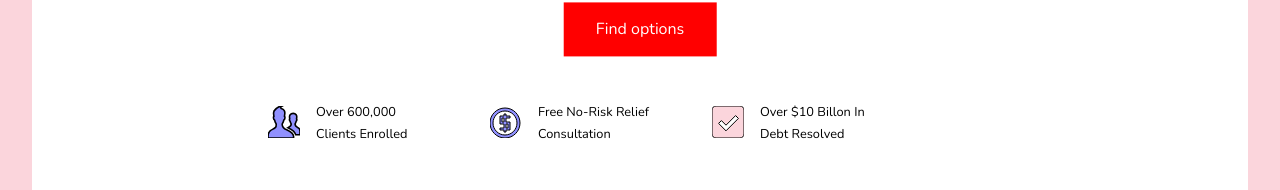
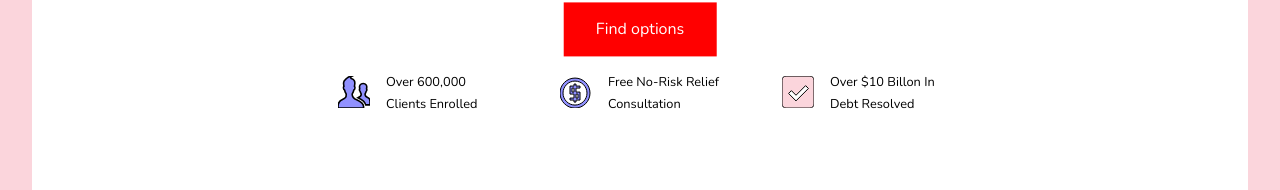
Before and after one commit to haywhy2019/thedebt, a React (Create React App) app: page / in a window 1280 px wide. Shown: the part 610-800 px from the top of the page. Built offline with nearby package versions, Linux system fonts and the light colour scheme.

Commit message:
edited header

```diff
--- a/src/styles/pages/_home.scss
+++ b/src/styles/pages/_home.scss
@@ -31,6 +31,8 @@
 .icon-text-position {
   position: absolute;
   top: 89%;
+  left: 50%;
+  transform: translate(-50%,-50%);
 }
 .headericon {
   width: 2rem;
```
